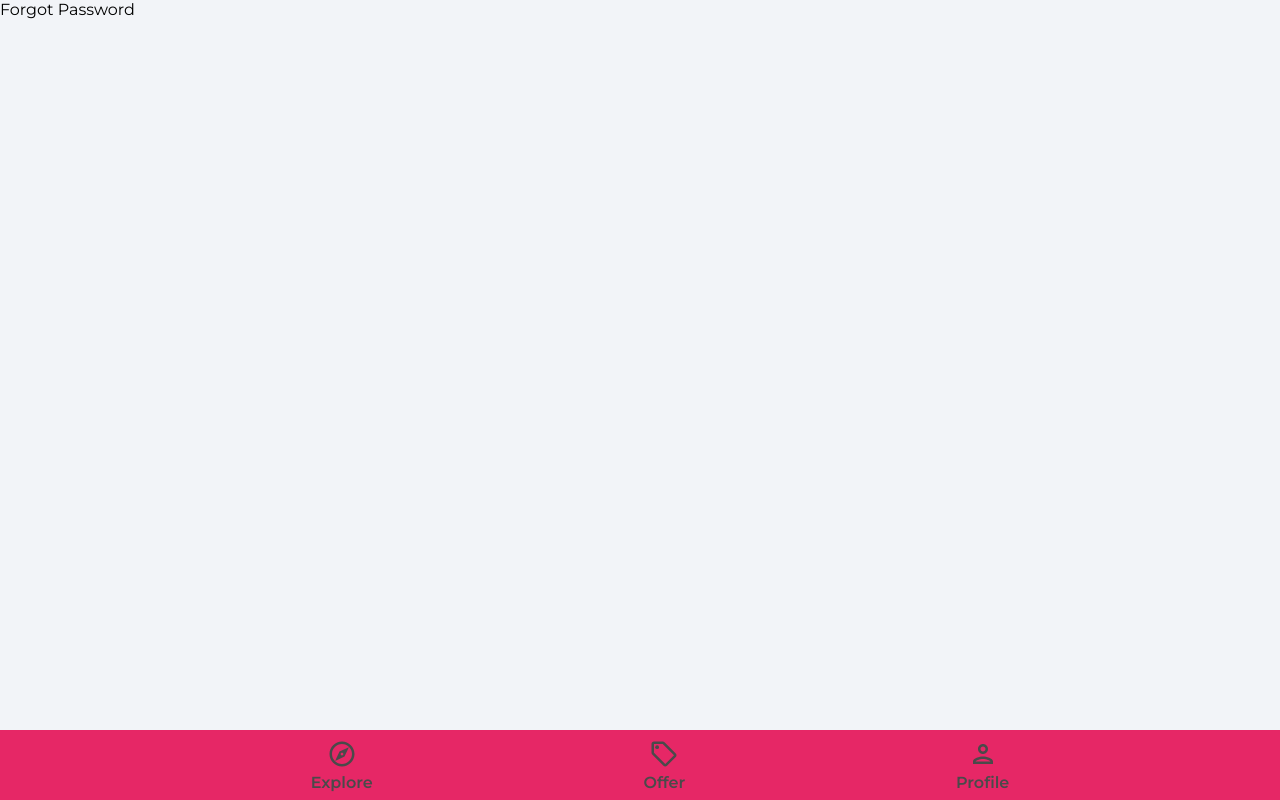
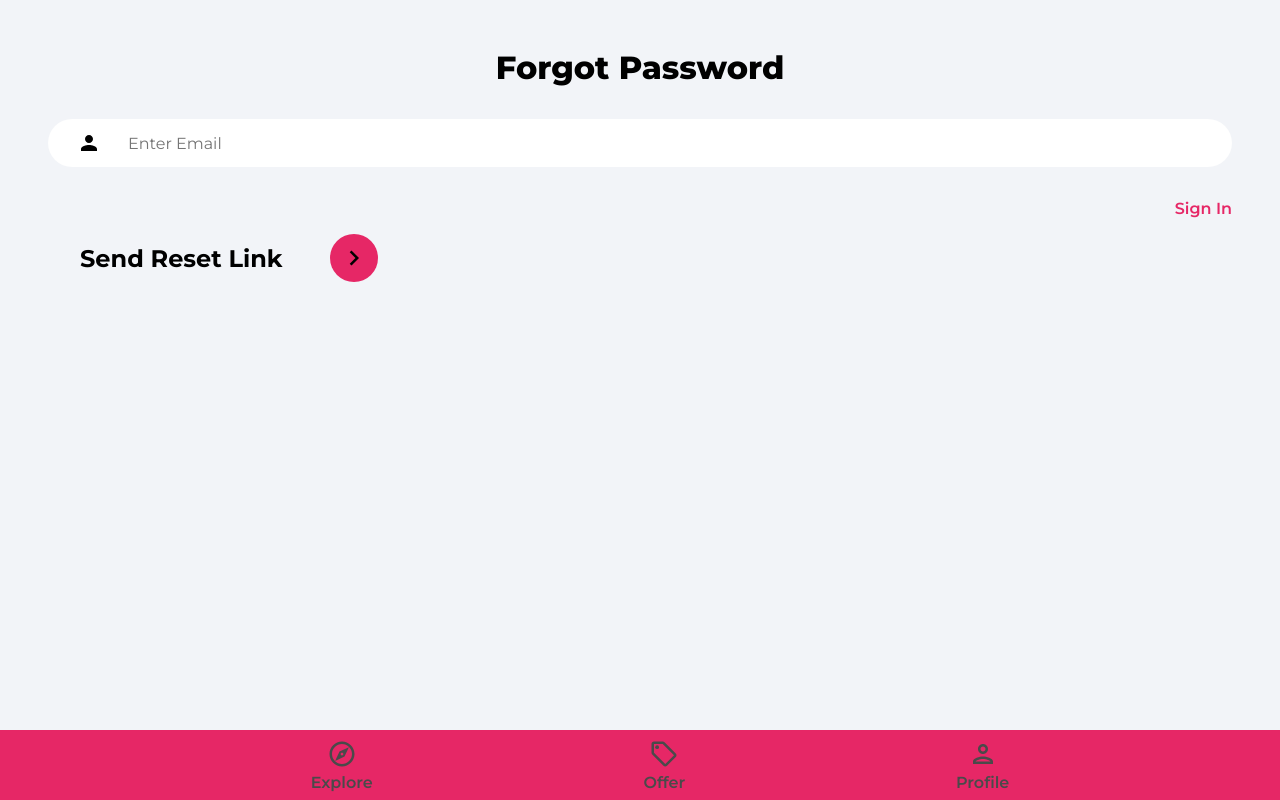
Before and after one commit to digirajsolutions/feel-like-home-react, a React (Create React App) app: page /forgot-password in a window 1280 px wide. Built offline with nearby package versions, Linux system fonts and the light colour scheme.

Commit message:
Forgot Password functionality

```diff
--- a/src/pages/ForgotPassword.jsx
+++ b/src/pages/ForgotPassword.jsx
@@ -1,7 +1,58 @@
-import React from 'react'
+import { useState } from 'react'
+import { Link } from 'react-router-dom'
+import { getAuth, sendPasswordResetEmail } from 'firebase/auth'
+import { toast } from 'react-toastify'
+import { ReactComponent as ArrowRightIcon } from '../assets/svg/keyboardArrowRightIcon.svg'
 
 function ForgotPassword() {
-  return <div>Forgot Password</div>
+  const [email, setEmail] = useState('')
+
+  const onChange = (e) => {
+    setEmail(e.target.value)
+  }
+
+  const onSubmit = async (e) => {
+    e.preventDefault()
+    try {
+      const auth = getAuth()
+      await sendPasswordResetEmail(auth, email)
+      toast.success('Email was sent!', {
+        autoClose: 2000,
+      })
+    } catch (error) {
+      toast.error('Error sending reset email', { autoClose: 2000 })
+    }
+  }
+
+  return (
+    <div className='pageContainer'>
+      <header>
+        <p className='pageHeader'>Forgot Password</p>
+      </header>
+
+      <main>
+        <form onSubmit={onSubmit}>
+          <input
+            type='email'
+            className='emailInput'
+            placeholder='Enter Email'
+            id='email'
+            value={email}
+            onChange={onChange}
+          />
+          <Link className='forgotPasswordLink' to='/sign-in'>
+            Sign In
+          </Link>
+          <div className='signInBar'>
+            <div className='signInText'>Send Reset Link</div>
+            <button className='signInButton'>
+              <ArrowRightIcon fill='#000' width='30px' height='30px' />
+            </button>
+          </div>
+        </form>
+      </main>
+    </div>
+  )
 }
 
 export default ForgotPassword
```
